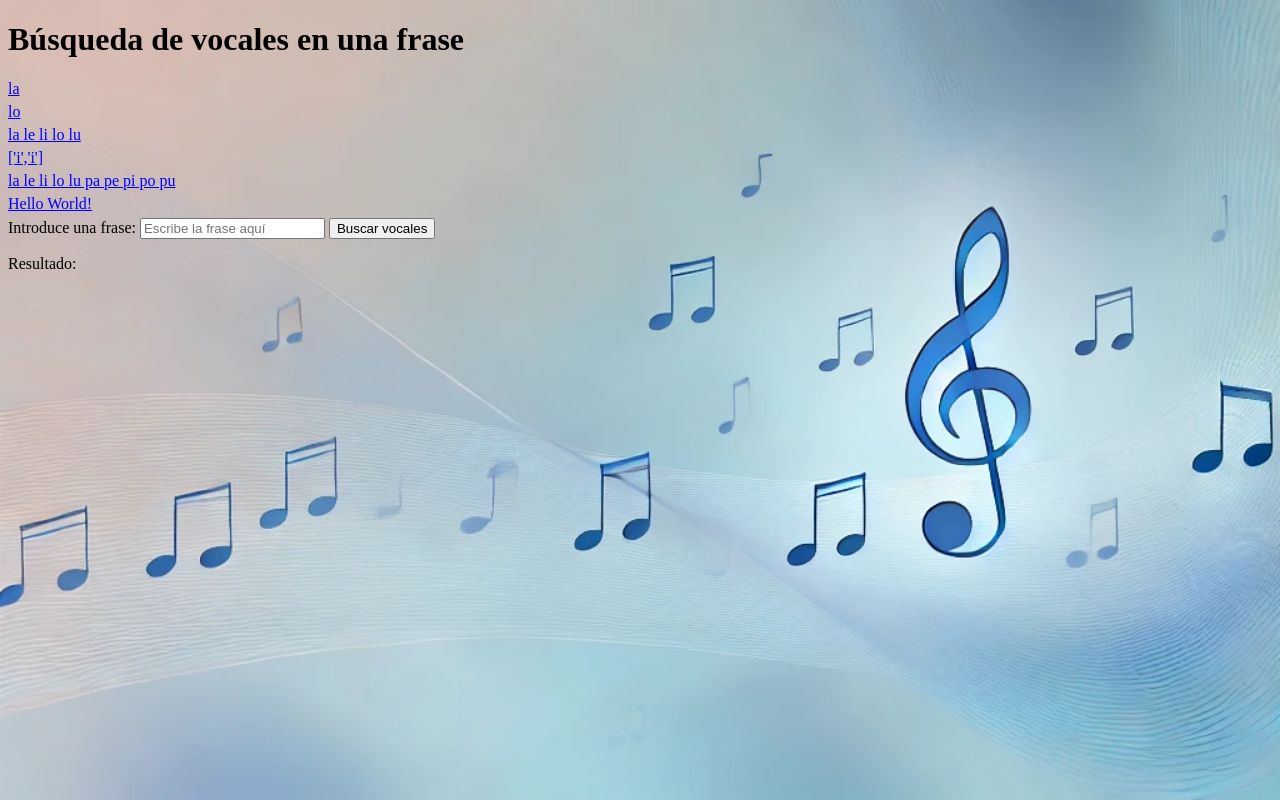
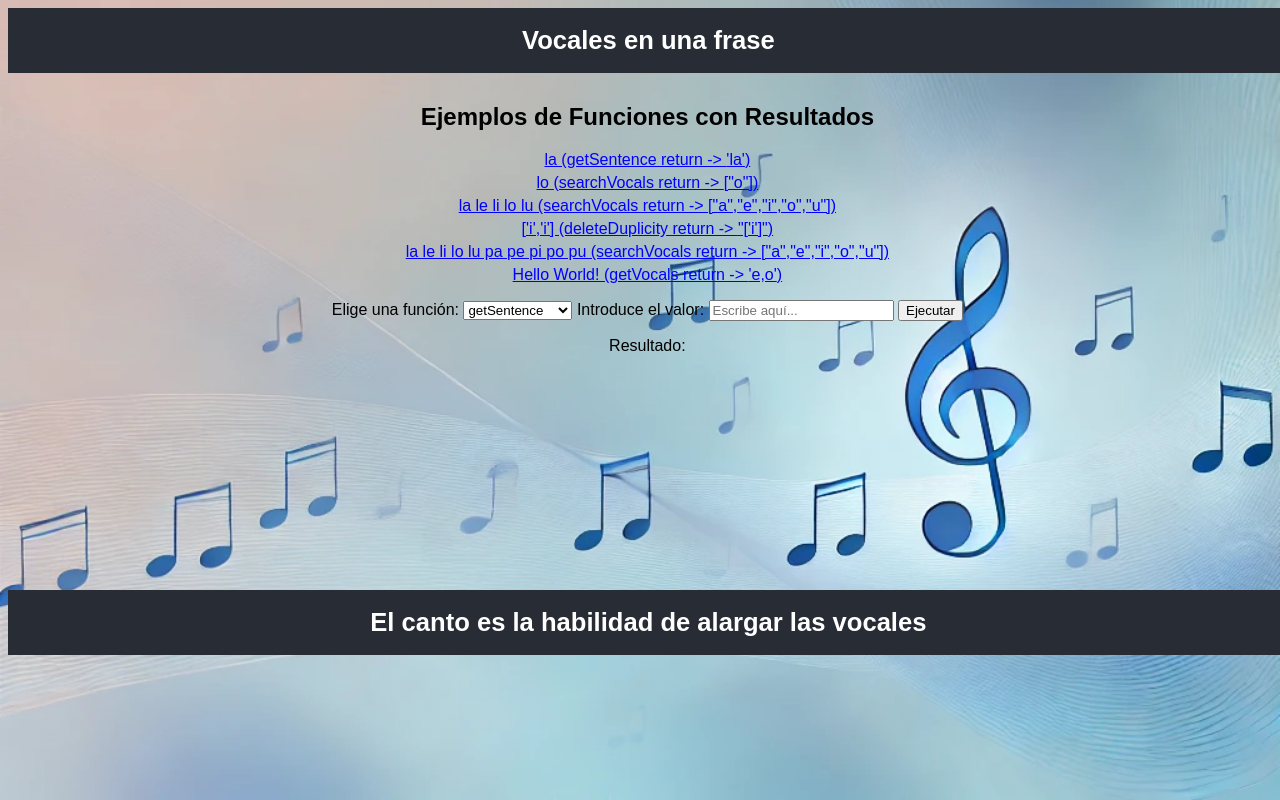
Before and after one commit to OlenaMyroshnykova/Vocals-in-entence, a plain HTML site: page index.html in a window 1280 px wide. Drawn offline with Linux system fonts and the light colour scheme.

Commit message:
added functios

```diff
--- a/index.html
+++ b/index.html
@@ -8,27 +8,41 @@
 </head>
 <body>
     <header>
-        <h1>Búsqueda de vocales en una frase</h1>
+        <h1>Vocales en una frase</h1>
     </header>
 
-    <main>
-        <p class="clickable" id="pId1">la</p>
-        <p class="clickable" id="pId2">lo</p>
-        <p class="clickable" id="pId3">la le li lo lu</p>
-        <p class="clickable" id="pId4">['i','i']</p>
-        <p class="clickable" id="pId5">la le li lo lu pa pe pi po pu</p>
-        <p class="clickable" id="pId6">Hello World!</p>
-        <form id="vowelForm"></form>
-            <label for="inputId" >Introduce una frase:</label>
-            <input id="inputId" type="text" placeholder="Escribe la frase aquí">
-            <button id="buttonId" type="submit">Buscar vocales</button>
-        </form>
-        <p>Resultado: <span id="result"></span></p>
-        </main>
+    <main class="content">
+        <div>
+            <h2>Ejemplos de Funciones con Resultados</h2>
 
-        <footer>
+            <p class="clickable" id="pId1">la                               (getSentence return -> <span id="result1"></span>)</p>
+            <p class="clickable" id="pId2">lo                               (searchVocals return -> <span id="result2"></span>)</p>
+            <p class="clickable" id="pId3">la le li lo lu                   (searchVocals return -> <span id="result3"></span>)</p>
+            <p class="clickable" id="pId4">['i','i']                        (deleteDuplicity return -> <span id="result4"></span>)</p>
+            <p class="clickable" id="pId5">la le li lo lu pa pe pi po pu    (searchVocals return -> <span id="result5"></span>)</p>
+            <p class="clickable" id="pId6">Hello World!                     (getVocals return -> <span id="result6"></span>)</p>
+            <p></p>
+            <form id="vowelForm"></form>
+            <label for="functionSelect">Elige una función:</label>
+            <select id="functionSelect">
+                <option value="getSentence">getSentence</option>
+                <option value="searchVocals">searchVocals</option>
+                <option value="deleteDuplicity">deleteDuplicity</option>
+                <option value="getVocals">getVocals</option>
+            </select>
 
-        </footer>
+            <label for="inputValue">Introduce el valor:</label>
+            <input type="text" id="inputValue" placeholder="Escribe aquí...">
+
+            <button id="executeButton">Ejecutar</button>
+
+            <p>Resultado: <span id="result"></span></p>        </form>
+        </div>
+    </main>
+
+    <footer>
+        <h1>El canto es la habilidad de alargar las vocales</h1>
+    </footer>
     <script src="index.js" defer></script>
 </body>
 </html>
--- a/index.js
+++ b/index.js
@@ -9,8 +9,20 @@ function searchVocals(sentence) {
 }
 
 function deleteDuplicity(list) {
-    return [...new Set(list)];
-}
+    const vocals = ['a', 'e', 'i', 'o', 'u'];
+    let foundVocals = [];
+
+    for (let item of list) {
+        let strItem = String(item).toLowerCase();
+
+        for (let char of strItem) {
+            if (vocals.includes(char) && !foundVocals.includes(char)) {
+                foundVocals.push(char);
+            }
+        }
+    }
+    return `['${foundVocals.join("', '")}']`;
+ }
 
 function getVocals(sentence) {
     const vocalsList = searchVocals(sentence);
@@ -29,11 +41,46 @@ document.getElementById('vowelForm').addEventListener('submit', function(event)
 
 function setInputValueFromParagraph(paragraphId) {
     const paragraph = document.getElementById(paragraphId);
-    const input = document.getElementById('inputId');
+    const input = document.getElementById('inputValue');
     if (paragraph && input) {
         input.value = paragraph.textContent;
     }
 }
+
+document.getElementById('executeButton').addEventListener('click', function() {
+    const selectedFunction = document.getElementById('functionSelect').value;
+    const inputValue = document.getElementById('inputValue').value;
+    let result;
+
+    switch (selectedFunction) {
+        case 'getSentence':
+            result = getSentence(inputValue);
+            break;
+        case 'searchVocals':
+            result = searchVocals(inputValue);
+            break;
+        case 'deleteDuplicity':
+            result = deleteDuplicity(inputValue.split(','));
+            break;
+        case 'getVocals':
+            result = getVocals(inputValue);
+            break;
+        default:
+            result = 'Función no encontrada';
+    }
+
+    document.getElementById('result').textContent = Array.isArray(result) ? result.join(', ') : result;
+});
+
+document.addEventListener("DOMContentLoaded", function() {
+    // Вызов каждой функции и вставка результатов в соответствующие элементы
+    document.getElementById('result1').textContent = `'${getSentence('la')}'`;
+    document.getElementById('result2').textContent = JSON.stringify(searchVocals('lo'));
+    document.getElementById('result3').textContent = JSON.stringify(searchVocals('la le li lo lu'));
+    document.getElementById('result4').textContent = JSON.stringify(deleteDuplicity(['i', 'i']));
+    document.getElementById('result5').textContent = JSON.stringify(searchVocals('la le li lo lu pa pe pi po pu'));
+    document.getElementById('result6').textContent = `'${getVocals('Hello World!')}'`;
+});
 
 document.getElementById('pId1').addEventListener('click', function() {
     setInputValueFromParagraph('pId1');
--- a/styles.css
+++ b/styles.css
@@ -1,10 +1,44 @@
 body {
+    font-family: 'Poppins', sans-serif;
     background-image: url('images/background.webp');
     background-size: cover;
     background-repeat: no-repeat;
     background-attachment: fixed;
     background-position: center;
 }
+
+header {
+    background-color: #282c34;
+    color: white;
+    text-align: center;
+    margin-bottom: 0px;
+    padding: 1px;
+    width: 99.9vw;
+}
+
+h1{
+    color:white;
+    text-decoration: none;
+    font-size: 2vw;
+}
+p{
+    text-align:center;
+    text-decoration: solid;
+}
+
+main {
+    margin-top: 30px;
+    text-align:center;
+    width: auto;
+    height: auto;
+}
+
+.content {
+
+    width: 99.9vw;
+    height: 38vw;
+}
+
 .clickable {
     color: blue;
     text-decoration: underline;
@@ -16,3 +50,31 @@ body {
 .clickable:hover {
     color: darkblue;
 }
+
+footer {
+    background-color: #282c34;
+    color: white;
+    text-align: center;
+    font-size: 1vw;
+    margin-bottom: 0px;
+    padding: 1px;
+    width: 99.9vw;
+}
+
+@media (max-width: 1080px) {
+  .content {
+    width: calc(25% - 20px);
+    }
+}
+
+@media (max-width: 768px) {
+  .content {
+    width: calc(50% - 20px);
+    }
+}
+
+@media (max-width: 480px) {
+  .content {
+    width: calc(100% - 20px);
+  }
+}
```
